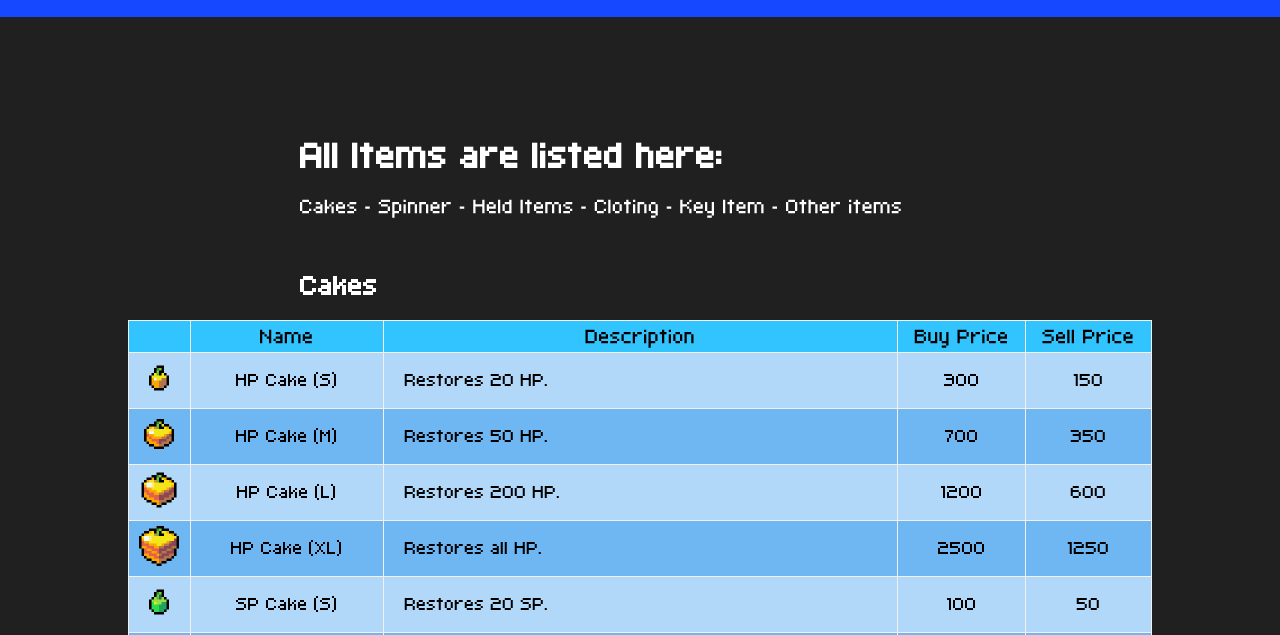
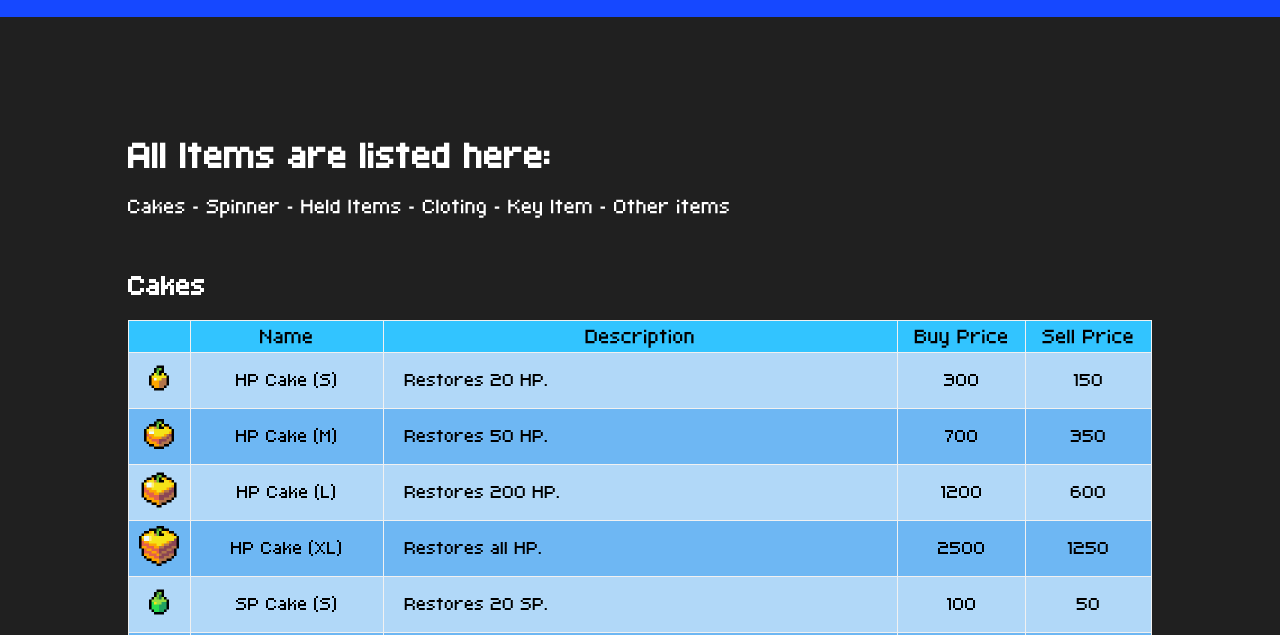
Before and after one commit to Alexagide/alexagide.github.io, a plain HTML site: page items.html in a window 1280 px wide. Shown: the part 125-760 px from the top of the page. Drawn offline with Linux system fonts and the light colour scheme.

Commit message:
Add files via upload

```diff
--- a/items.html
+++ b/items.html
@@ -20,7 +20,7 @@
     <a class="active" href="items.html">Items</a>
   </div>
 </div>
-<div style="padding-left:300px;padding-top:100px">
+<div style="padding-left:10%;padding-top:100px">
     <h1 href=#ttt>All Items are listed here:</h1>
     <p><a href="#ca">Cakes</a> - <a href="#sp">Spinner</a> - <a href="#hd">Held Items</a> - <a href="#cl">Cloting</a> - <a href="#ki">Key Item</a> - <a href="#oi">Other items</a></p>
     <br>
```
Also changed, not shown: adventure.html (+2 -2 lines), corodex.html (+1 -1 lines), skills.html (+1 -1 lines), traits.html (+1 -1 lines), types.html (+1 -1 lines).
